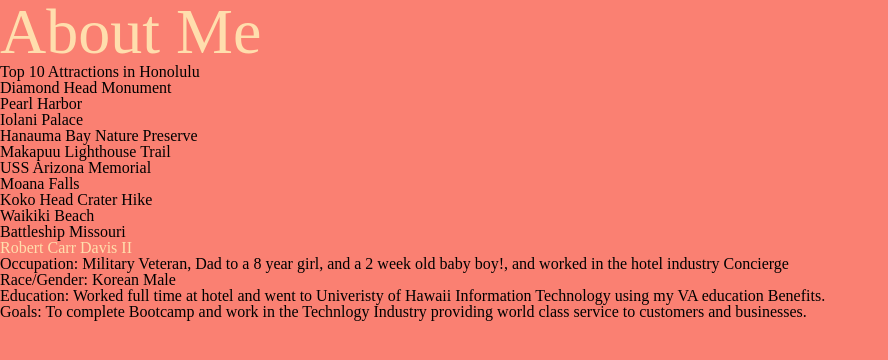
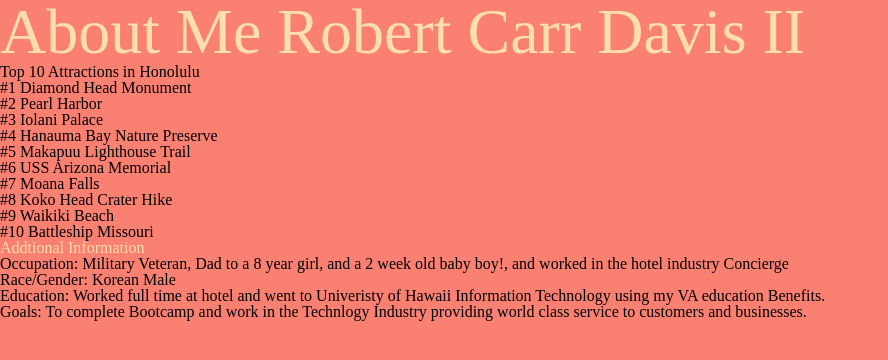
Before and after one commit to RobertDavis-cyber/about-me-201d92, a plain HTML site: page index.html in a window 1280 px wide. Shown: the whole page, without its empty margins (0-888 px from the left). Drawn offline with Linux system fonts and the light colour scheme; files that its build step writes are made by us from their sources; files whose address does not match are found by name.

Commit message:
updated index

```diff
--- a/index.html/index.html
+++ b/index.html
@@ -9,28 +9,33 @@
   <link rel="stylesheet" type="text/css" href="css/reset.css">
   <link rel="stylesheet" type="text/css" href="css/style.css">
 </head>
+
 <body>
-  <header>
-    <h1>About Me</h1>
-  </header>
-  <body>
+  <main>
+    <section>
+      <!--This h1 is my heading tag-->
+    <h1>About Me Robert Carr Davis II</h1>
+
     <h2>Top 10 Attractions in Honolulu</h2>
-    <ol type="1">
-      <li>Diamond Head Monument</li>
-      <li>Pearl Harbor</li>
-      <li>Iolani Palace</li>
-      <li>Hanauma Bay Nature Preserve</li>
-      <li>Makapuu Lighthouse Trail</li>
-      <li>USS Arizona Memorial</li>
-      <li>Moana Falls</li>
-      <li>Koko Head Crater Hike</li>
-       <li>Waikiki Beach</li>
-      <li>Battleship Missouri</li>
+
+    <ol>
+      <li>#1 Diamond Head Monument</li>
+      <li>#2 Pearl Harbor</li>
+      <li>#3 Iolani Palace</li>
+      <li>#4 Hanauma Bay Nature Preserve</li>
+      <li>#5 Makapuu Lighthouse Trail</li>
+      <li>#6 USS Arizona Memorial</li>
+      <li>#7 Moana Falls</li>
+      <li>#8 Koko Head Crater Hike</li>
+      <li>#9 Waikiki Beach</li>
+      <li>#10 Battleship Missouri</li>
     </ol>
 
     </body>
   <main>
-    <p>Robert Carr Davis II</p>
+
+    <p>Addtional Information</p>
+
     <ul>
         <li>Occupation: Military Veteran, Dad to a 8 year girl, and a 2 week old baby boy!, and worked in the hotel industry Concierge</li>
         <li>Race/Gender: Korean Male</li>
@@ -40,5 +45,5 @@
   </main>
   <footer></footer>
   <script src="js/app.js"></script>
-</body>
+ </body>
 </html>
```
